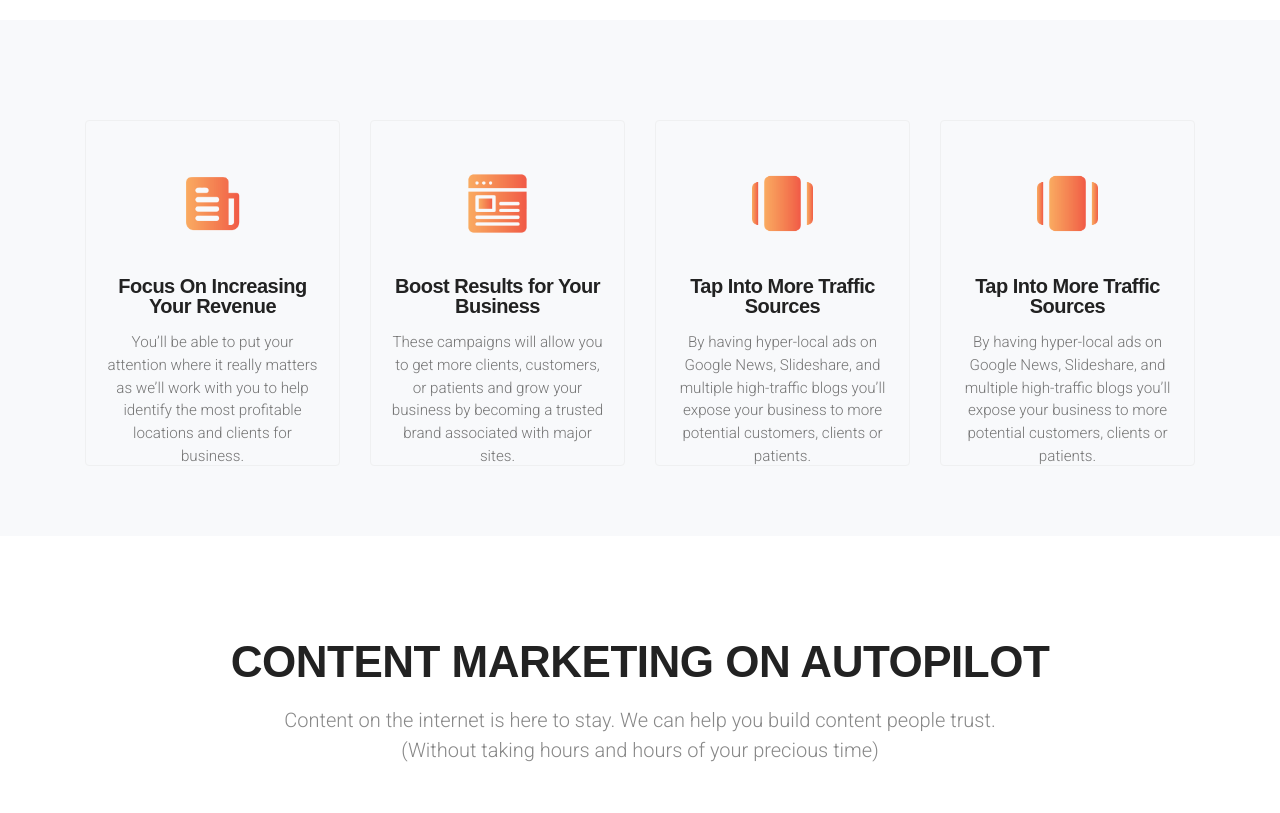
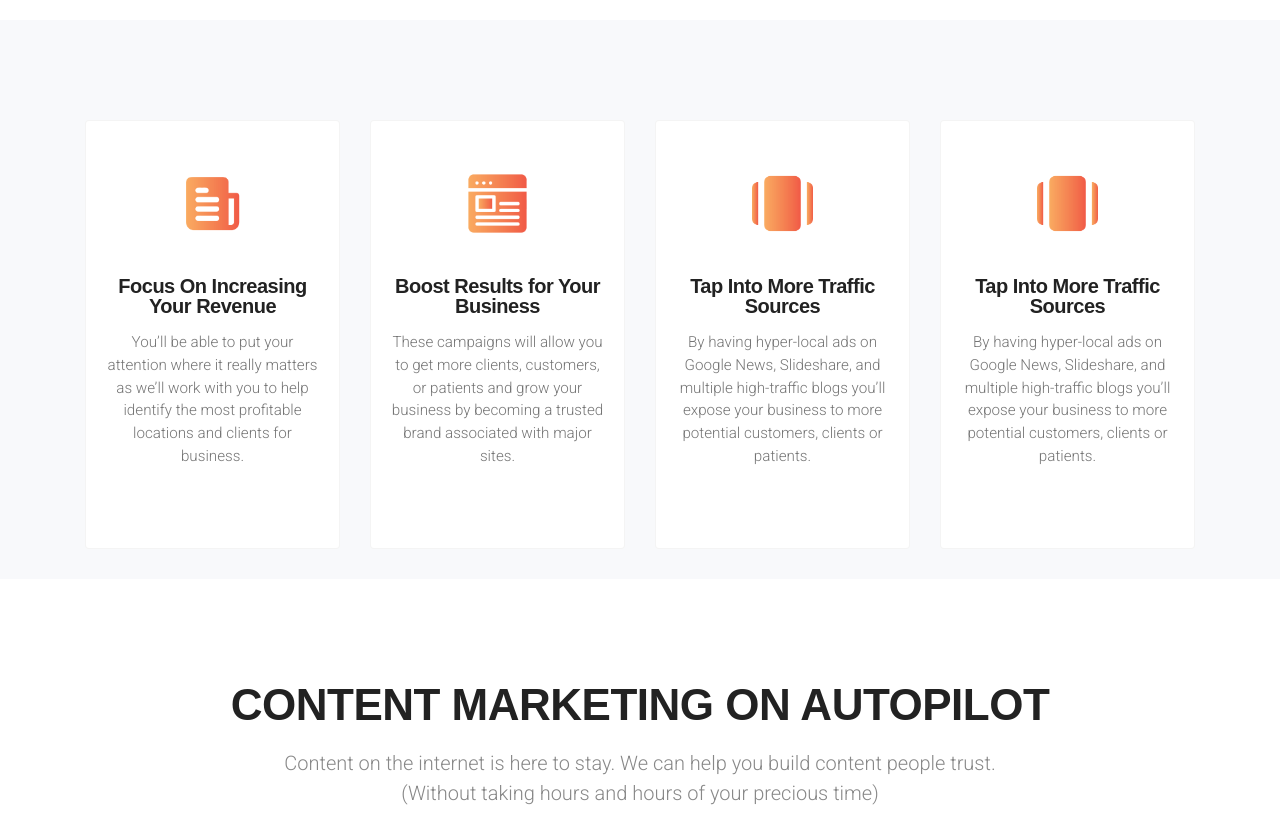
Before and after one commit to Theusama1183/Media-Force-Agency, a plain HTML site: page index.html in a window 1280 px wide. Shown: the part 6020-6833 px from the top of the page. Drawn offline with Linux system fonts and the light colour scheme; a web font is replaced by a local one.

Commit message:
Update menu.css

```diff
--- a/css/menu.css
+++ b/css/menu.css
@@ -1667,3 +1667,7 @@ video {
     border:0px !important;
     background-image: linear-gradient( 135deg, rgb(249, 170, 96) 0%, rgb(240, 90, 70) 100% ) !important;
 }
+.sbox-2.g-box.wow.fadeInUp {
+    background: #fff;
+    height: 100% !important;
+}
```
